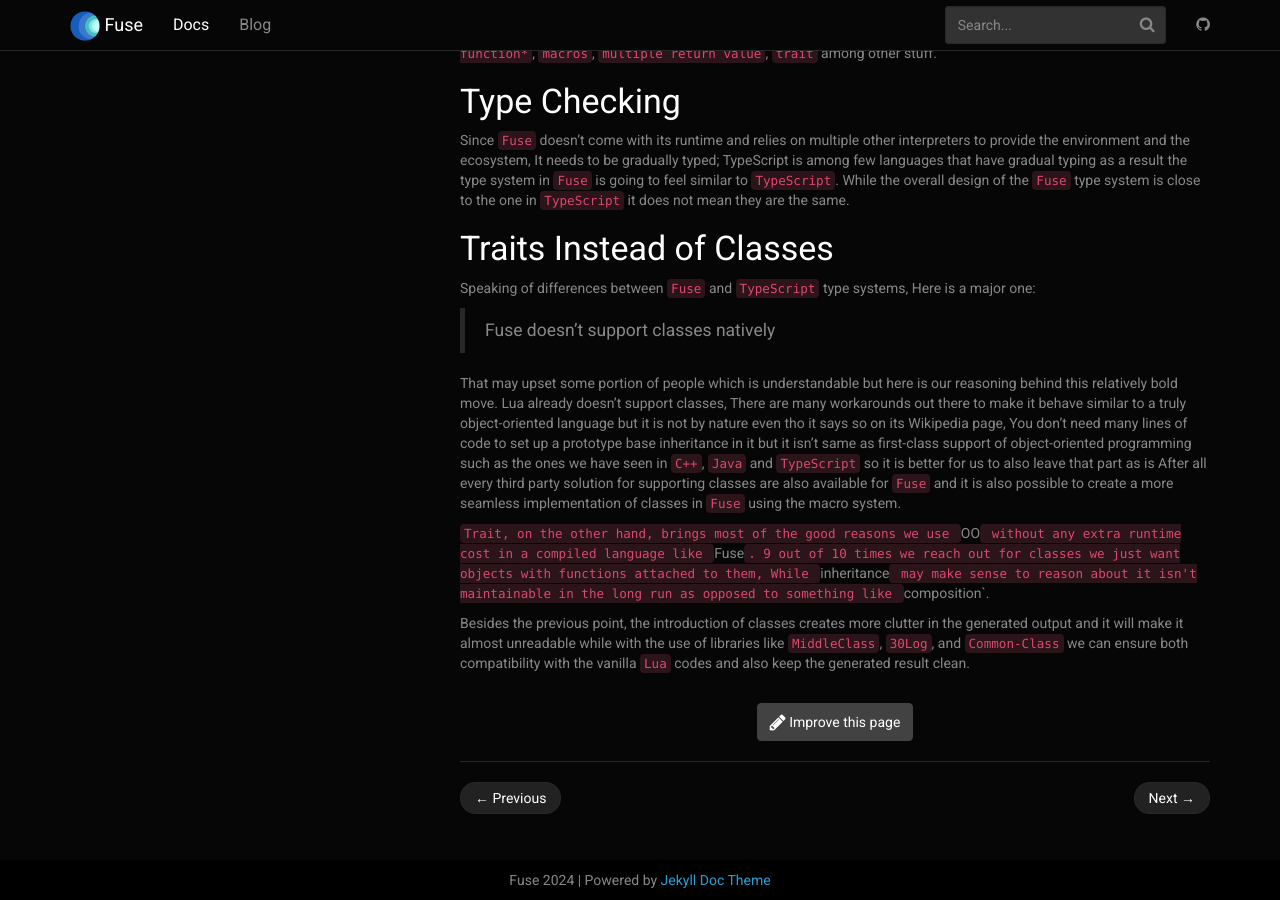
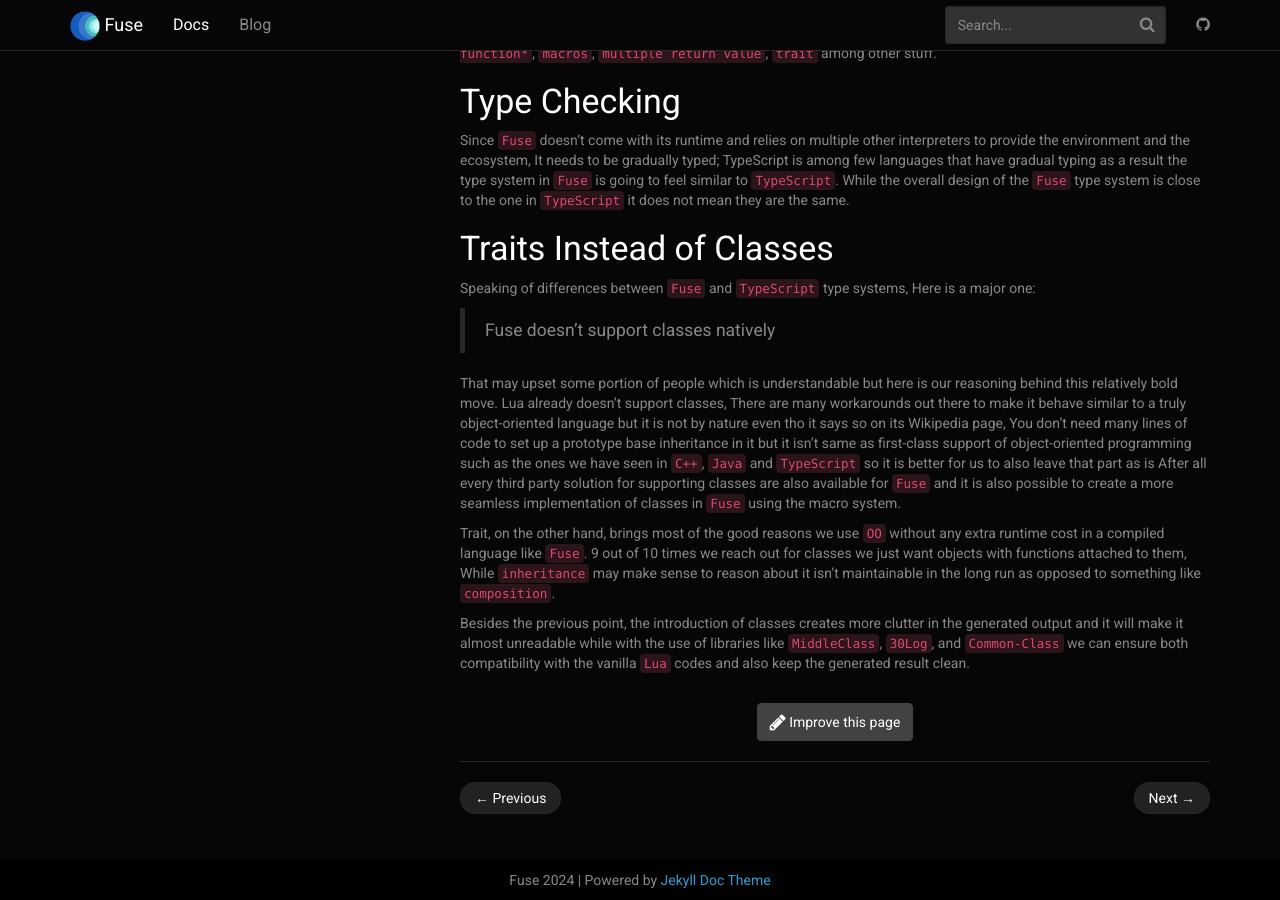
Before and after one commit to fuse-lang/fuse-lang.github.io, a Jekyll site: the page built from _docs/motivation.md, in a window 1280 px wide and 900 px high, scrolled down 682 px. Built offline with Jekyll 4.4.1, drawn with Linux system fonts in a browser that asks for light colours.

```diff
--- a/_docs/motivation.md
+++ b/_docs/motivation.md
@@ -39,6 +39,6 @@ Speaking of differences between `Fuse` and `TypeScript` type systems, Here is a
 That may upset some portion of people which is understandable but here is our reasoning behind this relatively bold move.
 Lua already doesn't support classes, There are many workarounds out there to make it behave similar to a truly object-oriented language but it is not by nature even tho it says so on its Wikipedia page, You don't need many lines of code to set up a prototype base inheritance in it but it isn't same as first-class support of object-oriented programming such as the ones we have seen in `C++`, `Java` and `TypeScript` so it is better for us to also leave that part as is After all every third party solution for supporting classes are also available for `Fuse` and it is also possible to create a more seamless implementation of classes in `Fuse` using the macro system.
 
-`Trait, on the other hand, brings most of the good reasons we use `OO` without any extra runtime cost in a compiled language like `Fuse`. 9 out of 10 times we reach out for classes we just want objects with functions attached to them, While `inheritance` may make sense to reason about it isn't maintainable in the long run as opposed to something like `composition`.
+Trait, on the other hand, brings most of the good reasons we use `OO` without any extra runtime cost in a compiled language like `Fuse`. 9 out of 10 times we reach out for classes we just want objects with functions attached to them, While `inheritance` may make sense to reason about it isn't maintainable in the long run as opposed to something like `composition`.
 
 Besides the previous point, the introduction of classes creates more clutter in the generated output and it will make it almost unreadable while with the use of libraries like `MiddleClass`, `30Log`, and `Common-Class` we can ensure both compatibility with the vanilla `Lua` codes and also keep the generated result clean.
```
